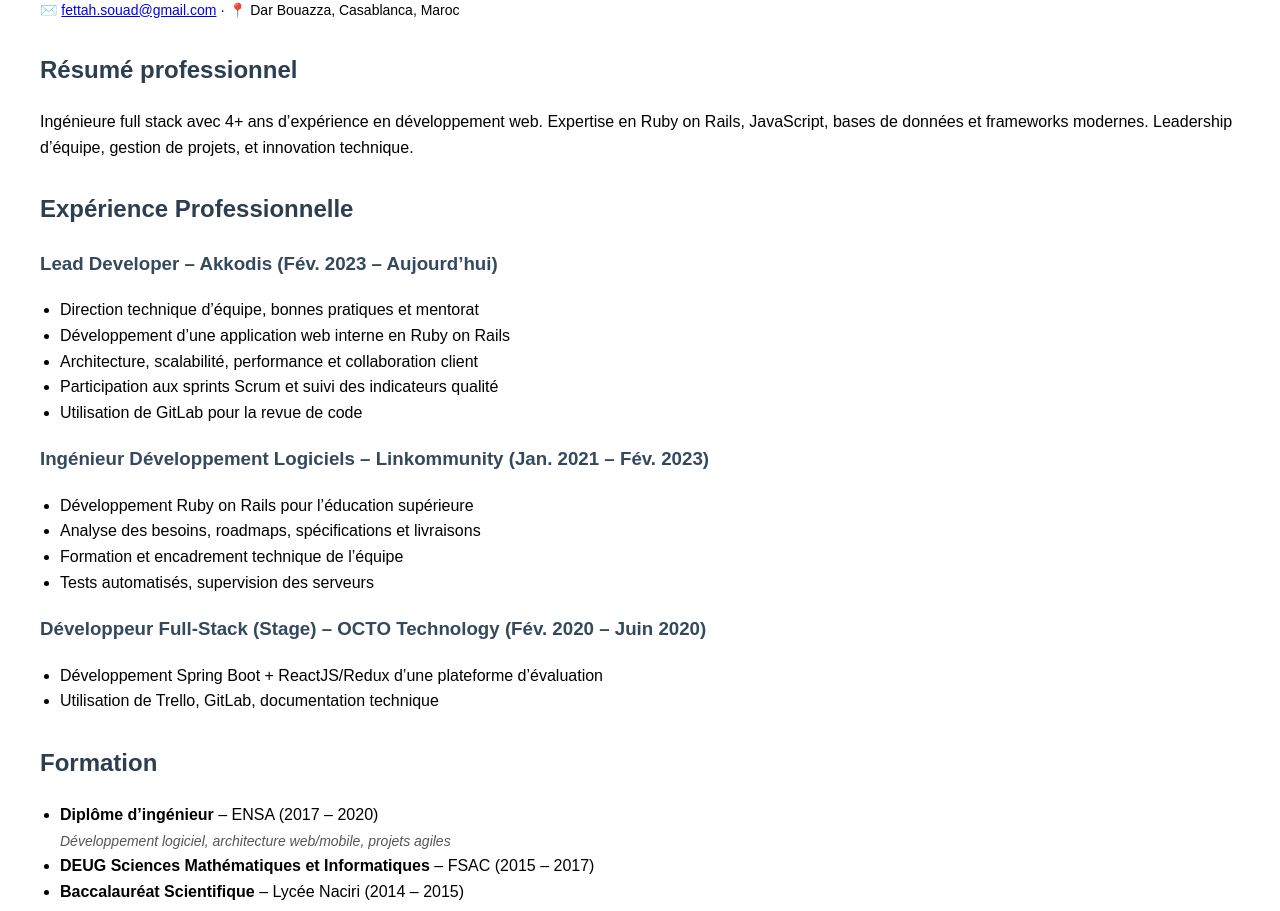
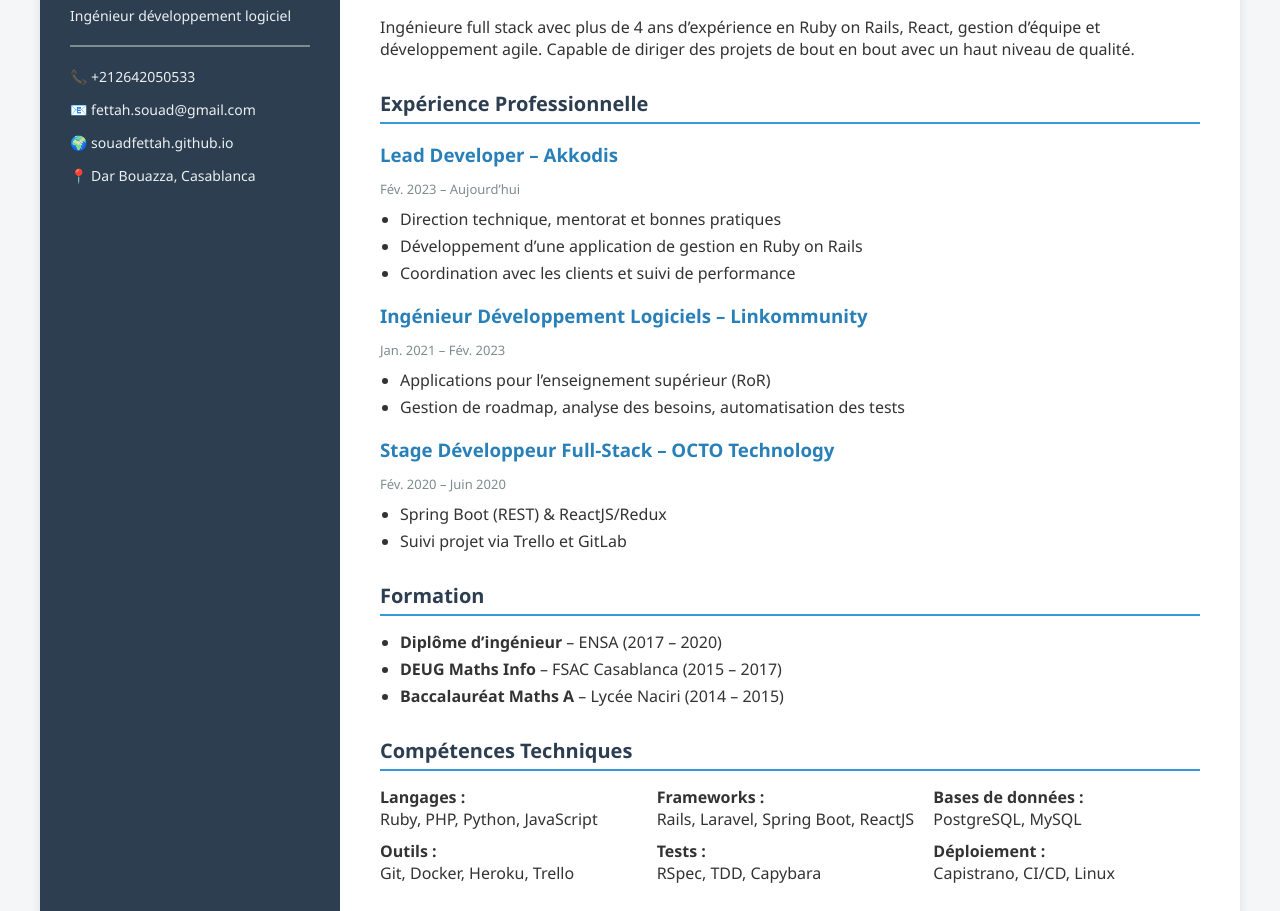
Before and after one commit to souadfettah/souadfettah.github.io, a plain HTML site: page index.html in a window 1280 px wide. Shown: the part 131-1042 px from the top of the page. Drawn offline with Linux system fonts and the light colour scheme.

Commit message:
Update index.html

```diff
--- a/index.html
+++ b/index.html
@@ -4,111 +4,157 @@
   <meta charset="UTF-8">
   <title>CV - Souad FETTAH</title>
   <style>
+    * {
+      box-sizing: border-box;
+    }
     body {
-      font-family: Arial, sans-serif;
-      margin: 40px;
-      line-height: 1.6;
+      margin: 0;
+      font-family: 'Segoe UI', Tahoma, Geneva, Verdana, sans-serif;
+      background-color: #f4f6f8;
+      color: #333;
     }
-    h1, h2, h3 {
-      color: #2c3e50;
+    .container {
+      display: flex;
+      max-width: 1200px;
+      margin: 40px auto;
+      background: white;
+      border-radius: 8px;
+      overflow: hidden;
+      box-shadow: 0 4px 10px rgba(0,0,0,0.1);
     }
-    h1 {
-      font-size: 28px;
-      margin-bottom: 0;
+    aside {
+      background-color: #2c3e50;
+      color: white;
+      width: 300px;
+      padding: 30px;
     }
-    .contact {
-      margin-top: 0;
+    aside h1 {
+      font-size: 24px;
+      margin-bottom: 10px;
+    }
+    aside p, aside a {
       font-size: 14px;
+      color: #ecf0f1;
+      text-decoration: none;
+    }
+    aside a:hover {
+      text-decoration: underline;
+    }
+    main {
+      padding: 40px;
+      flex: 1;
     }
     section {
-      margin-top: 30px;
+      margin-bottom: 30px;
+    }
+    h2 {
+      font-size: 20px;
+      color: #2c3e50;
+      border-bottom: 2px solid #3498db;
+      padding-bottom: 5px;
+      margin-bottom: 15px;
+    }
+    h3 {
+      margin-bottom: 5px;
+      color: #2980b9;
+    }
+    .job-date {
+      font-size: 13px;
+      color: #7f8c8d;
+      margin-bottom: 10px;
     }
     ul {
+      margin: 0;
       padding-left: 20px;
     }
-    .job-title {
-      font-weight: bold;
-      color: #34495e;
+    ul li {
+      margin-bottom: 5px;
     }
-    .sub {
-      font-style: italic;
-      font-size: 14px;
-      color: #555;
+    .skills-grid {
+      display: grid;
+      grid-template-columns: repeat(auto-fit, minmax(200px, 1fr));
+      gap: 10px;
     }
   </style>
 </head>
 <body>
 
+  <div class="container">
+    <aside>
       <h1>Souad FETTAH</h1>
-  <p class="contact">
-    Ingénieur développement logiciel<br>
-    📞 +212642050533 · 💼 <a href="https://souadfettah.github.io">souadfettah.github.io</a><br>
-    ✉️ <a href="mailto:fettah.souad@gmail.com">fettah.souad@gmail.com</a> · 📍 Dar Bouazza, Casablanca, Maroc
-  </p>
+      <p>Ingénieur développement logiciel</p>
+      <hr style="border: 1px solid #7f8c8d; margin: 20px 0;">
+      <p>📞 +212642050533</p>
+      <p>📧 <a href="mailto:fettah.souad@gmail.com">fettah.souad@gmail.com</a></p>
+      <p>🌍 <a href="https://souadfettah.github.io" target="_blank">souadfettah.github.io</a></p>
+      <p>📍 Dar Bouazza, Casablanca</p>
+    </aside>
 
+    <main>
       <section>
-    <h2>Résumé professionnel</h2>
+        <h2>Résumé</h2>
         <p>
-      Ingénieure full stack avec 4+ ans d’expérience en développement web. Expertise en Ruby on Rails, JavaScript, bases de données et frameworks modernes. Leadership d’équipe, gestion de projets, et innovation technique.
+          Ingénieure full stack avec plus de 4 ans d’expérience en Ruby on Rails, React, gestion d’équipe et développement agile. Capable de diriger des projets de bout en bout avec un haut niveau de qualité.
         </p>
       </section>
 
       <section>
         <h2>Expérience Professionnelle</h2>
 
-    <h3 class="job-title">Lead Developer – Akkodis (Fév. 2023 – Aujourd’hui)</h3>
+        <h3>Lead Developer – Akkodis</h3>
+        <p class="job-date">Fév. 2023 – Aujourd’hui</p>
         <ul>
-      <li>Direction technique d’équipe, bonnes pratiques et mentorat</li>
-      <li>Développement d’une application web interne en Ruby on Rails</li>
-      <li>Architecture, scalabilité, performance et collaboration client</li>
-      <li>Participation aux sprints Scrum et suivi des indicateurs qualité</li>
-      <li>Utilisation de GitLab pour la revue de code</li>
+          <li>Direction technique, mentorat et bonnes pratiques</li>
+          <li>Développement d’une application de gestion en Ruby on Rails</li>
+          <li>Coordination avec les clients et suivi de performance</li>
         </ul>
 
-    <h3 class="job-title">Ingénieur Développement Logiciels – Linkommunity (Jan. 2021 – Fév. 2023)</h3>
+        <h3>Ingénieur Développement Logiciels – Linkommunity</h3>
+        <p class="job-date">Jan. 2021 – Fév. 2023</p>
         <ul>
-      <li>Développement Ruby on Rails pour l’éducation supérieure</li>
-      <li>Analyse des besoins, roadmaps, spécifications et livraisons</li>
-      <li>Formation et encadrement technique de l’équipe</li>
-      <li>Tests automatisés, supervision des serveurs</li>
+          <li>Applications pour l’enseignement supérieur (RoR)</li>
+          <li>Gestion de roadmap, analyse des besoins, automatisation des tests</li>
         </ul>
 
-    <h3 class="job-title">Développeur Full-Stack (Stage) – OCTO Technology (Fév. 2020 – Juin 2020)</h3>
+        <h3>Stage Développeur Full-Stack – OCTO Technology</h3>
+        <p class="job-date">Fév. 2020 – Juin 2020</p>
         <ul>
-      <li>Développement Spring Boot + ReactJS/Redux d’une plateforme d’évaluation</li>
-      <li>Utilisation de Trello, GitLab, documentation technique</li>
+          <li>Spring Boot (REST) & ReactJS/Redux</li>
+          <li>Suivi projet via Trello et GitLab</li>
         </ul>
       </section>
 
       <section>
         <h2>Formation</h2>
         <ul>
-      <li><strong>Diplôme d’ingénieur</strong> – ENSA (2017 – 2020)<br><span class="sub">Développement logiciel, architecture web/mobile, projets agiles</span></li>
-      <li><strong>DEUG Sciences Mathématiques et Informatiques</strong> – FSAC (2015 – 2017)</li>
-      <li><strong>Baccalauréat Scientifique</strong> – Lycée Naciri (2014 – 2015)</li>
+          <li><strong>Diplôme d’ingénieur</strong> – ENSA (2017 – 2020)</li>
+          <li><strong>DEUG Maths Info</strong> – FSAC Casablanca (2015 – 2017)</li>
+          <li><strong>Baccalauréat Maths A</strong> – Lycée Naciri (2014 – 2015)</li>
         </ul>
       </section>
 
       <section>
-    <h2>Compétences</h2>
-    <ul>
-      <li><strong>Web:</strong> Ruby on Rails, ReactJS, Spring Boot, PHP, Laravel</li>
-      <li><strong>Front-end:</strong> HTML5, CSS3, JavaScript (ES6+), AJAX</li>
-      <li><strong>Base de données:</strong> PostgreSQL, MySQL, SQLite</li>
-      <li><strong>Outils:</strong> Git, GitLab, Docker, Heroku, Trello, Jira, Figma</li>
-      <li><strong>Tests:</strong> RSpec, Capybara, MiniTest, TDD</li>
-      <li><strong>DevOps:</strong> Linux, SSH, CI/CD, Capistrano</li>
-    </ul>
+        <h2>Compétences Techniques</h2>
+        <div class="skills-grid">
+          <div><strong>Langages :</strong><br> Ruby, PHP, Python, JavaScript</div>
+          <div><strong>Frameworks :</strong><br> Rails, Laravel, Spring Boot, ReactJS</div>
+          <div><strong>Bases de données :</strong><br> PostgreSQL, MySQL</div>
+          <div><strong>Outils :</strong><br> Git, Docker, Heroku, Trello</div>
+          <div><strong>Tests :</strong><br> RSpec, TDD, Capybara</div>
+          <div><strong>Déploiement :</strong><br> Capistrano, CI/CD, Linux</div>
+        </div>
       </section>
 
       <section>
         <h2>Langues</h2>
         <ul>
           <li>Français : Courant</li>
-      <li>Anglais : Technique / Professionnel</li>
+          <li>Anglais : Professionnel</li>
           <li>Arabe : Langue maternelle</li>
         </ul>
       </section>
+    </main>
+  </div>
 
 </body>
 </html>
```
Lines whose indentation alone changed are shown as unchanged.
